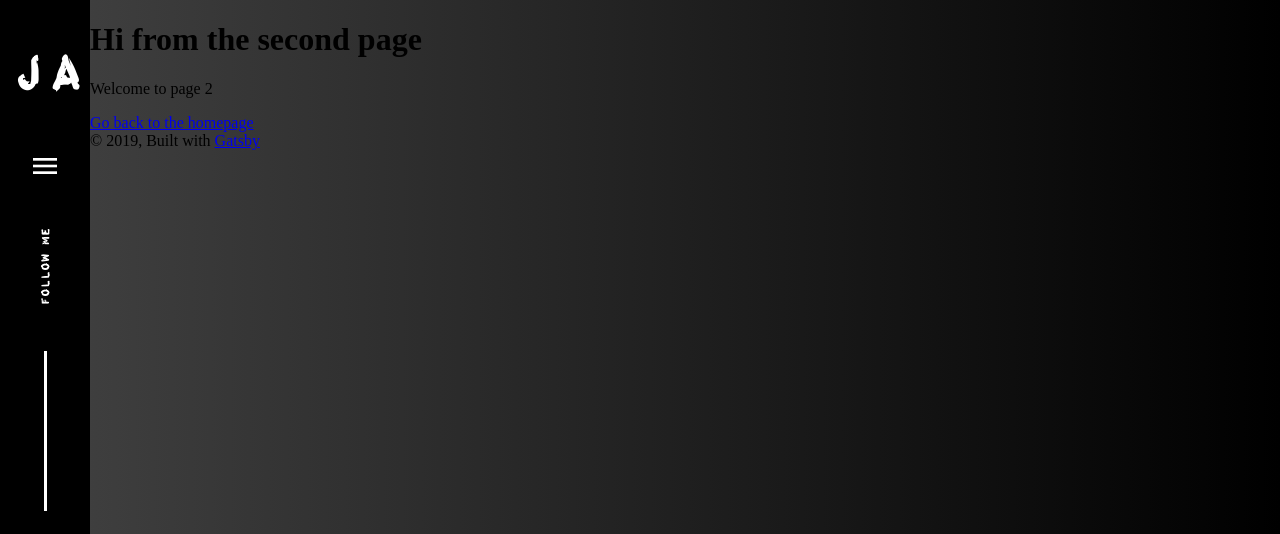
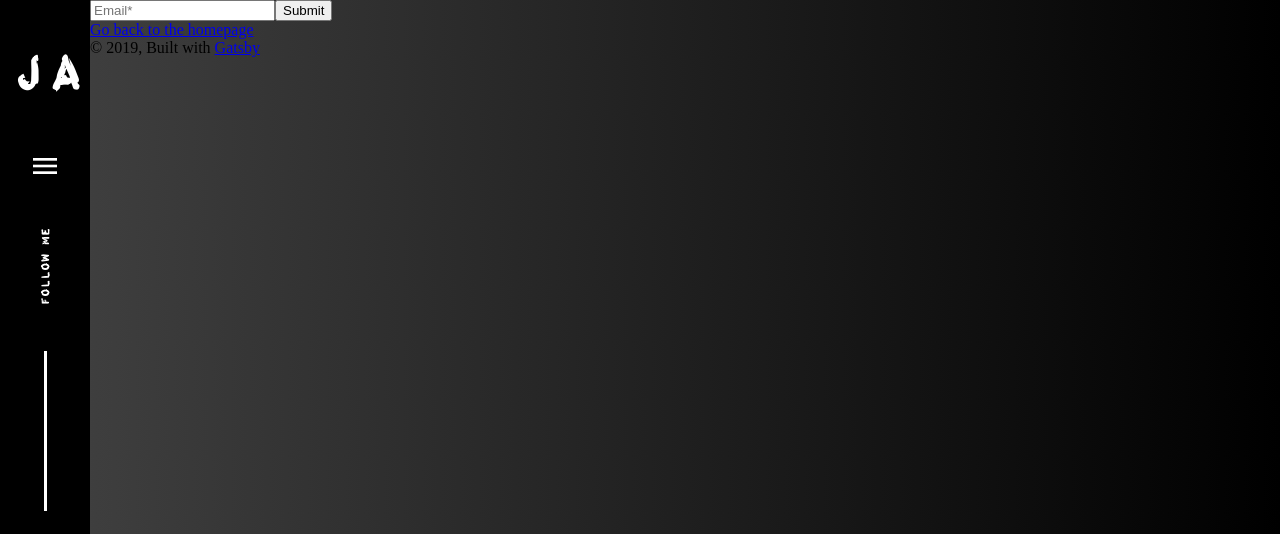
Before and after one commit to julianalzate96/website, a Gatsby site: page /page-2 in a window 1280 px wide. Shown: the top 534 px of the page. Built offline with nearby package versions, Linux system fonts and the light colour scheme; Gatsby itself is replaced by a stand-in of ours.

Commit message:
form added

```diff
--- a/src/pages/page-2.js
+++ b/src/pages/page-2.js
@@ -7,8 +7,10 @@ import SEO from "../components/seo"
 const SecondPage = () => (
   <Layout>
     <SEO title="Page two" />
-    <h1>Hi from the second page</h1>
-    <p>Welcome to page 2</p>
+    <form id="form" name="contacg" data-netlify="true">
+      <input type="email" placeholder="Email*" require/>
+      <button type="submit">Submit</button>
+    </form>
     <Link to="/">Go back to the homepage</Link>
   </Layout>
 )
```
